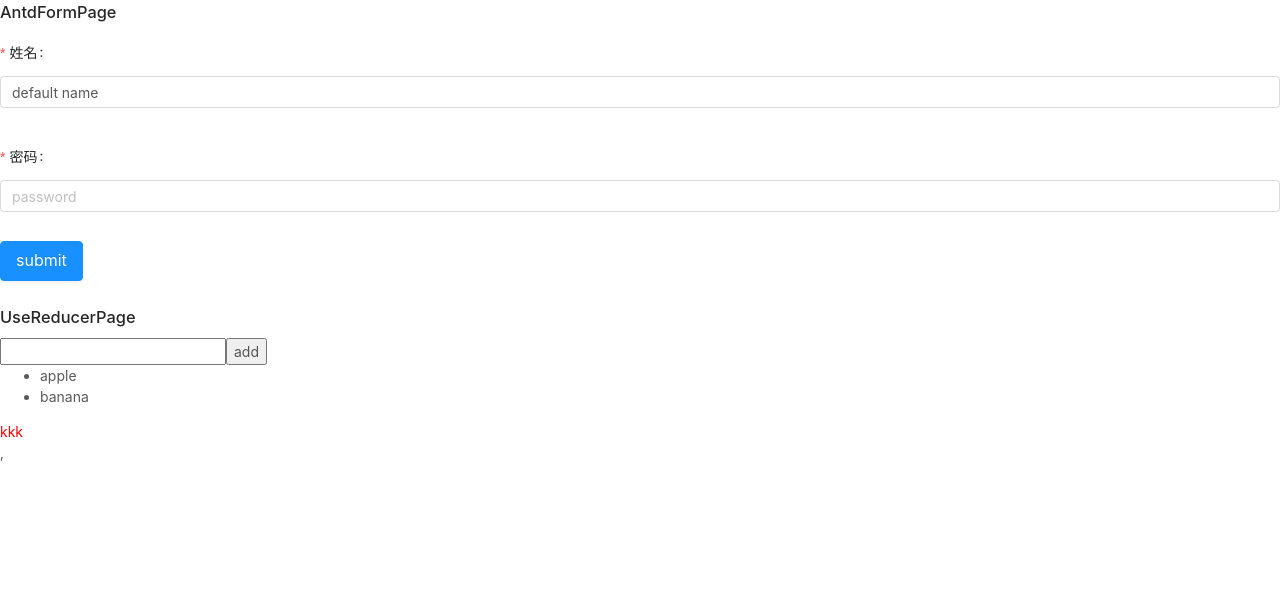
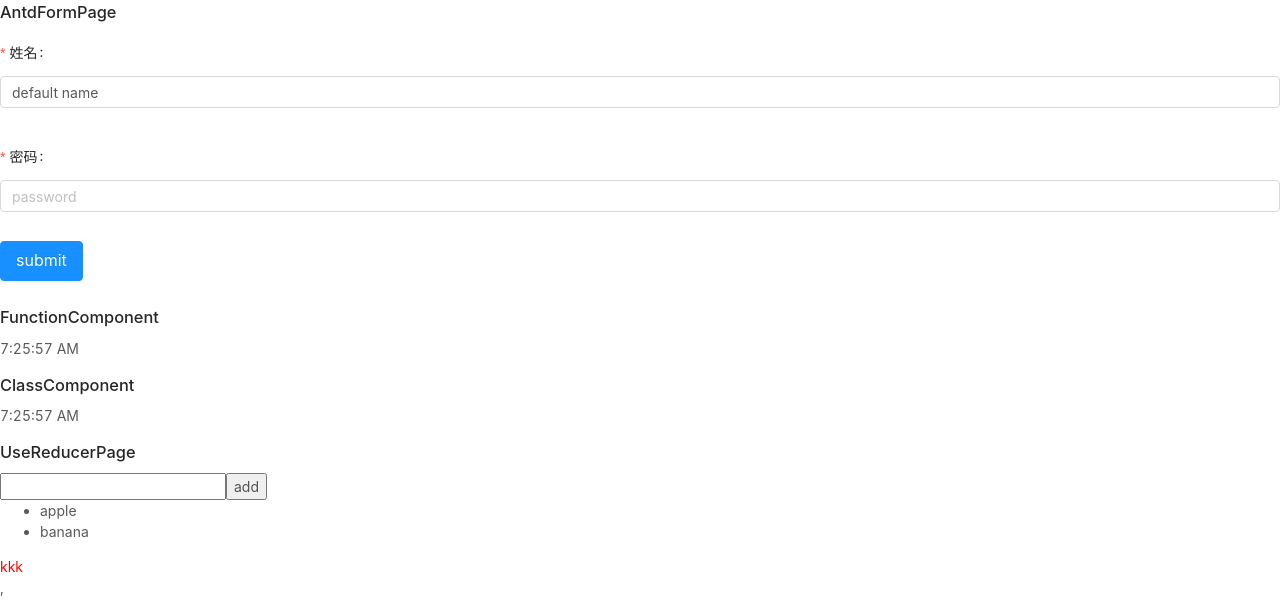
Before and after one commit to sunshineqt/react-exercise, a React (Create React App) app: page / in a window 1280 px wide. Shown: the top 610 px of the page. Built offline with nearby package versions, Linux system fonts and the light colour scheme.

Commit message:
component-class-function

```diff
--- a/src/App.js
+++ b/src/App.js
@@ -21,11 +21,15 @@ import UseReducerPage from "./pages/UseReducerPage.js";
 // import UseContextPage from "./pages/UseContextPage.js";
 import { MyContext } from "./AppContext";
 import AntdFormPage from "./pages/AntdForm4.js";
+import { FunctionComponent } from "./pages/FunctionComponent.js";
+import ClassComponent from "./pages/ClassComponent.js";
 
 function App() {
   return (
     <div className={styles.app}>
       <AntdFormPage />
+      <FunctionComponent />
+      <ClassComponent />
       <MyContext.Provider value={{ themeColor: "red" }}>
         <UseReducerPage />
       </MyContext.Provider>
--- /dev/null
+++ b/src/pages/ClassComponent.js
@@ -0,0 +1,27 @@
+import React, { Component } from "react";
+
+export default class ClassComponent extends Component {
+  constructor(props) {
+    super(props);
+    this.state = {
+      date: new Date(),
+    };
+  }
+  componentDidMount() {
+    this.timer = setInterval(() => {
+      this.setState({ date: new Date() });
+    }, 1000);
+  }
+  componentWillUnmount() {
+    clearInterval(this.timer);
+  }
+  render() {
+    const { date } = this.state;
+    return (
+      <div>
+        <h3>ClassComponent</h3>
+        <p>{date.toLocaleTimeString()}</p>
+      </div>
+    );
+  }
+}
--- /dev/null
+++ b/src/pages/FunctionComponent.js
@@ -0,0 +1,16 @@
+import React, { useState, useEffect } from "react";
+export function FunctionComponent(props) {
+  const [date, setDate] = useState(new Date());
+  useEffect(() => {
+    const timer = setInterval(() => {
+      setDate(new Date());
+    }, 1000);
+    return () => clearInterval(timer);
+  }, []);
+  return (
+    <div>
+      <h3>FunctionComponent</h3>
+      <p>{date.toLocaleTimeString()}</p>
+    </div>
+  );
+}
```
